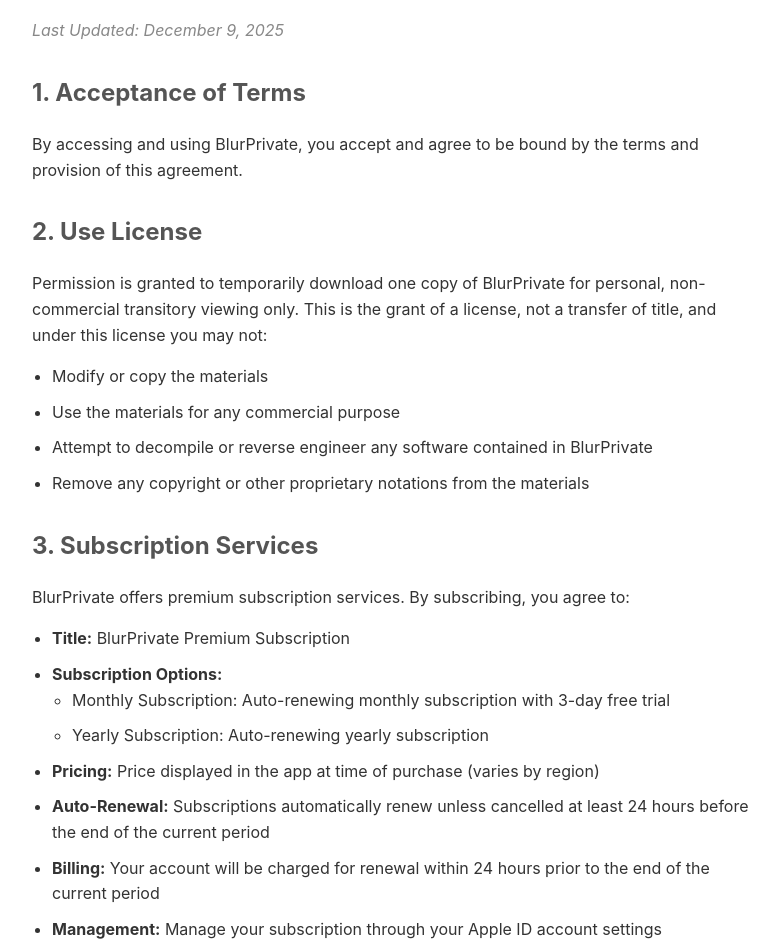
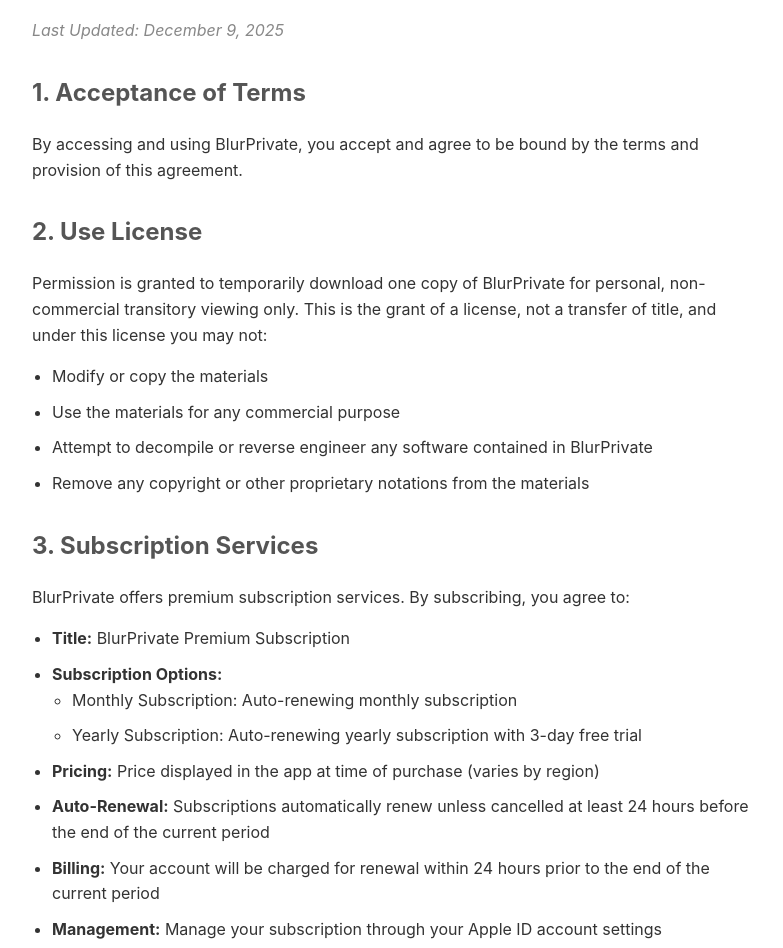
Before and after one commit to rollingtokens/BlurPrivate, a plain HTML site: page docs/terms-of-use.html in a window 1280 px wide. Shown: the part 149-1097 px from the top of the page, without its empty margins (248-1031 px from the left). Drawn offline with Linux system fonts and the light colour scheme.

Commit message:
docs: update terms of use.html

```diff
--- a/docs/terms-of-use.html
+++ b/docs/terms-of-use.html
@@ -78,8 +78,8 @@
             <li><strong>Title:</strong> BlurPrivate Premium Subscription</li>
             <li><strong>Subscription Options:</strong>
                 <ul>
-                    <li>Monthly Subscription: Auto-renewing monthly subscription with 3-day free trial</li>
-                    <li>Yearly Subscription: Auto-renewing yearly subscription</li>
+                    <li>Monthly Subscription: Auto-renewing monthly subscription</li>
+                    <li>Yearly Subscription: Auto-renewing yearly subscription with 3-day free trial</li>
                 </ul>
             </li>
             <li><strong>Pricing:</strong> Price displayed in the app at time of purchase (varies by region)</li>
```
